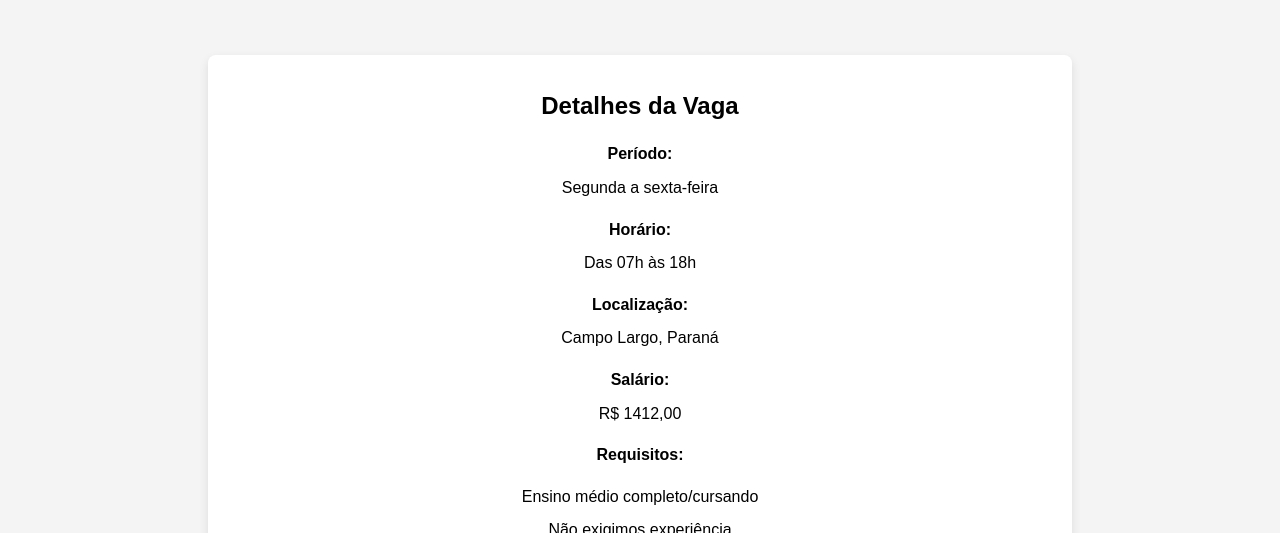
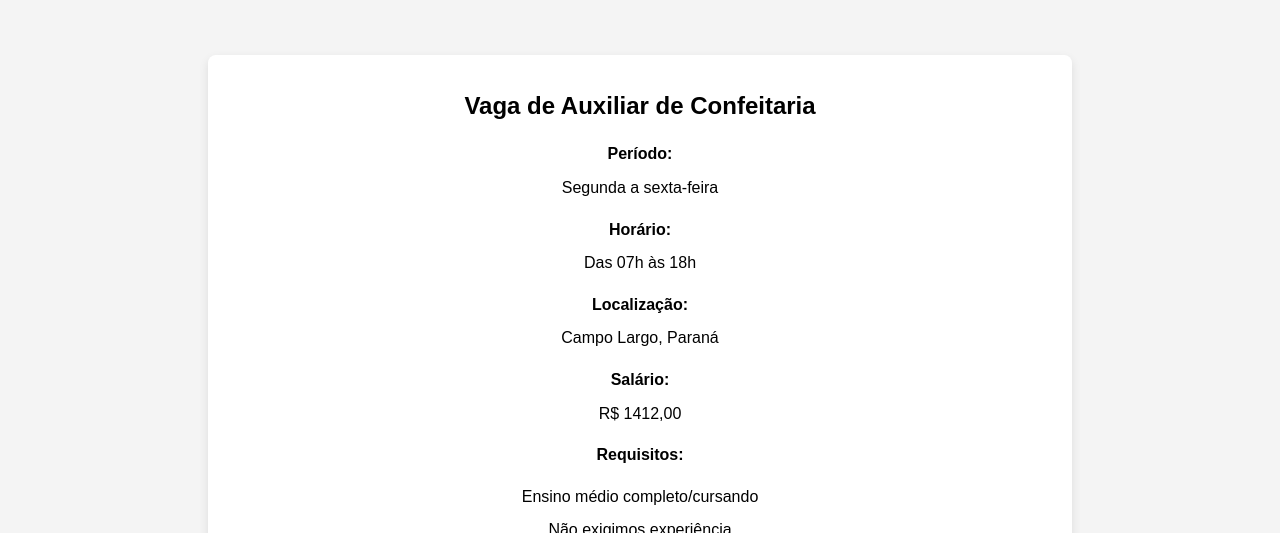
Before and after one commit to erickmth/bolosdavov-, a plain HTML site: page recrutamento.html in a window 1280 px wide. Shown: the part 267-800 px from the top of the page. Drawn offline with Linux system fonts and the light colour scheme.

Commit message:
Update recrutamento.html

```diff
--- a/recrutamento.html
+++ b/recrutamento.html
@@ -19,7 +19,7 @@
     <!-- Conteúdo da Vaga -->
     <main>
         <section class="job-details">
-            <h2>Detalhes da Vaga</h2>
+            <h2>Vaga de Auxiliar de Confeitaria</h2>
             <div class="info">
                 <strong>Período:</strong> Segunda a sexta-feira
             </div>
```
